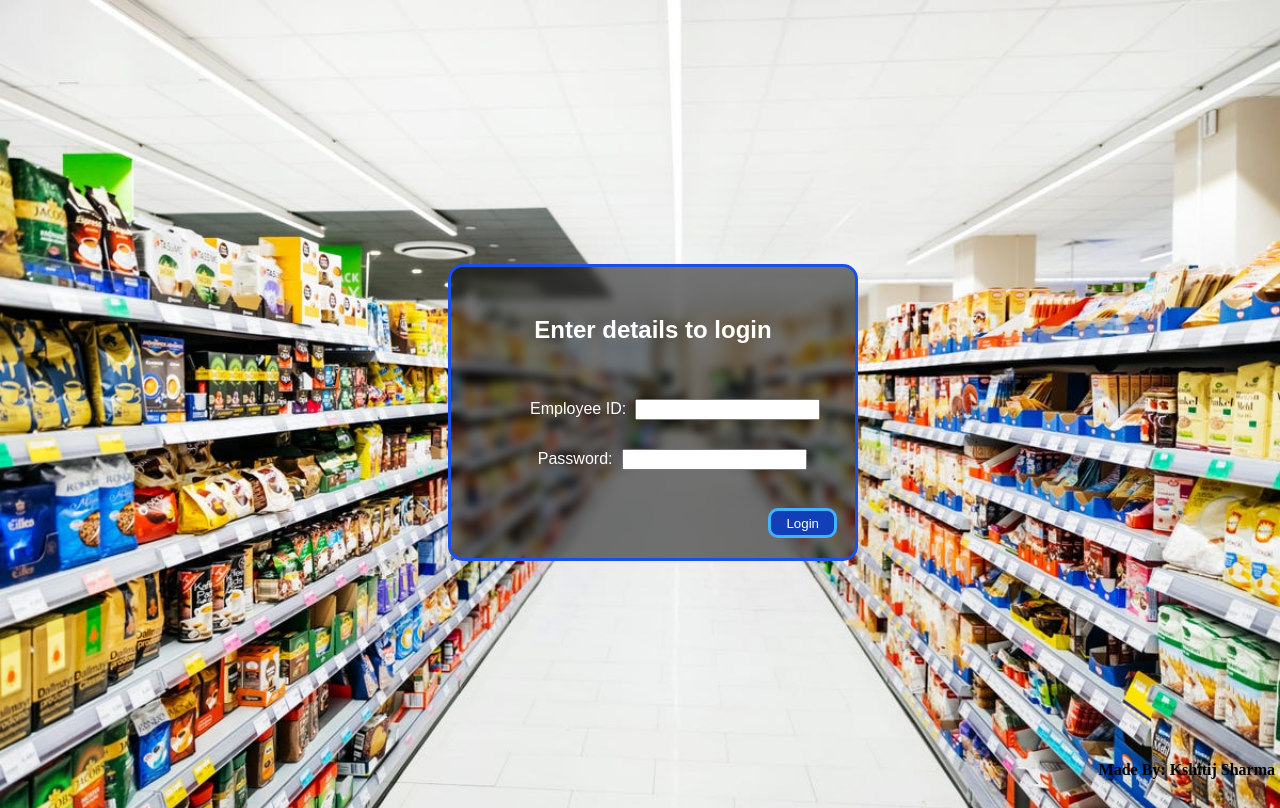
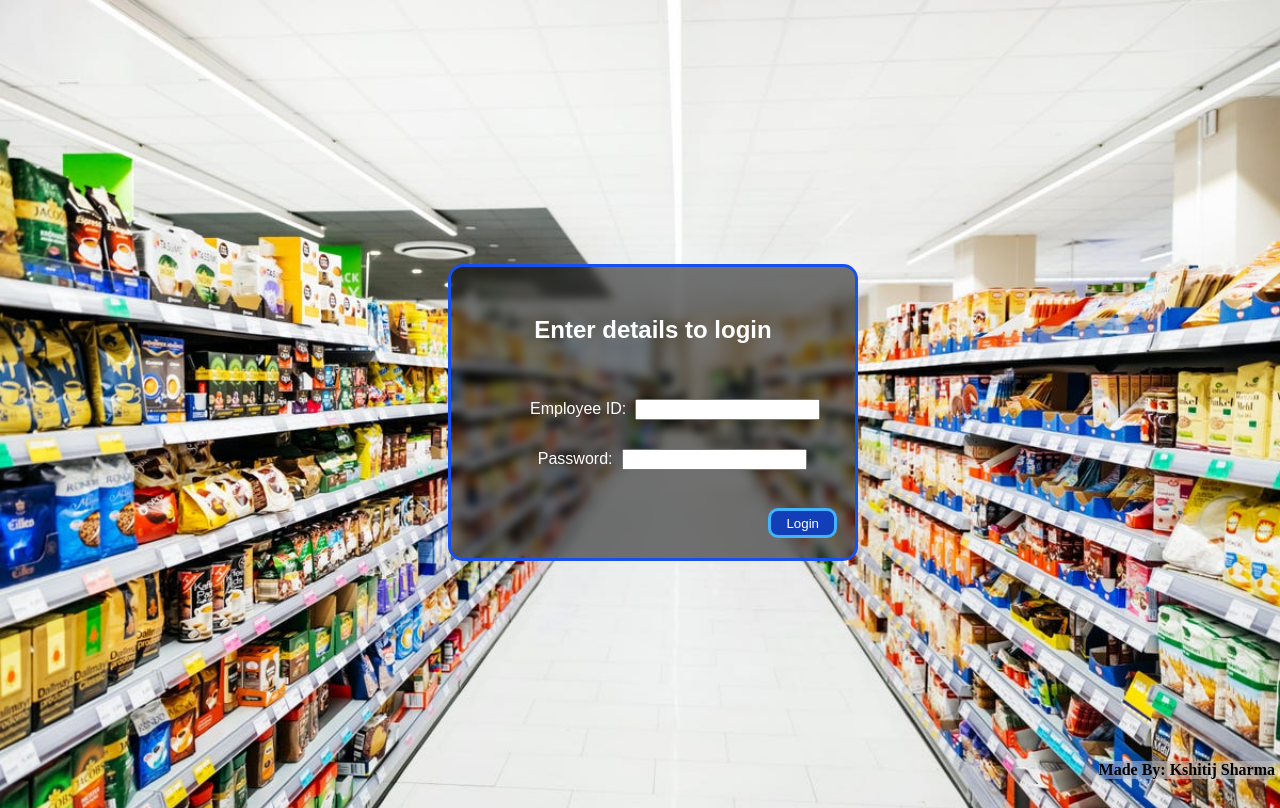
Before and after one commit to Kshitij1001/WebUI_groceryBilling, a plain HTML site: page login.html in a window 1280 px wide. Drawn offline with nearby package versions, Linux system fonts and the light colour scheme.

Commit message:
Add files via upload

```diff
--- a/login.css
+++ b/login.css
@@ -75,3 +75,12 @@ button:hover {
 button:active {
   transform: translateY(4px);
 }
+
+h4 {
+  right: 5px;
+  bottom: 0;
+  position: absolute;
+  color: black;
+  backdrop-filter: blur(10px);
+  background-color: rgba(255, 255, 255, 0.295);
+}
```
